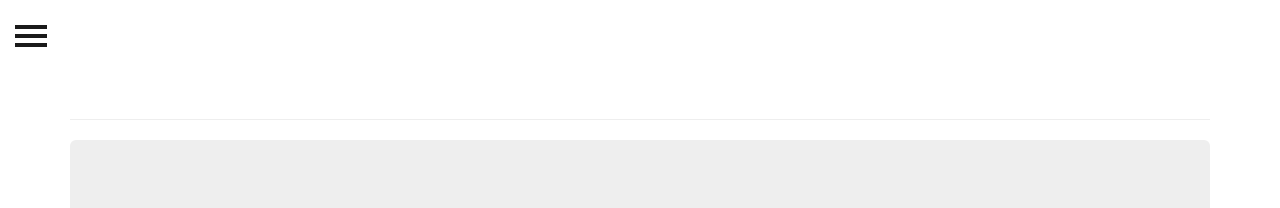
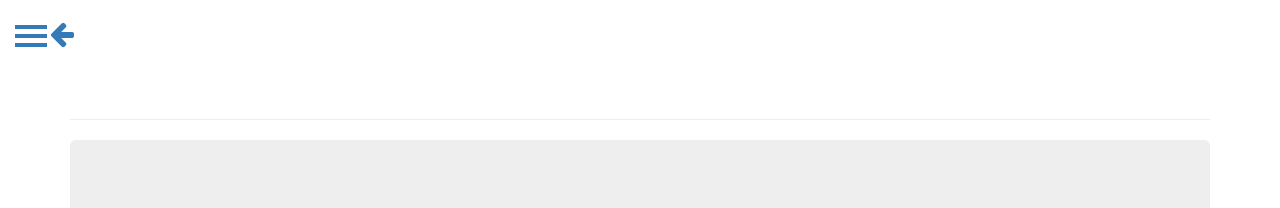
Before and after one commit to wizicer/LearnJapan, a Jekyll site: the page built from index.html, in a window 1280 px wide. Shown: the top 208 px of the page. Built offline with Jekyll 4.4.1, drawn with Linux system fonts in a browser that asks for light colours.

Commit message:
add back button, and made hamburger button primary color

```diff
--- a/_layouts/default.html
+++ b/_layouts/default.html
@@ -13,10 +13,11 @@
             <!-- Page Content -->
             <div id="page-content-wrapper">
                 <button type="button" class="hamburger is-closed" data-toggle="offcanvas">
-                    <span class="hamb-top"></span>
-                            <span class="hamb-middle"></span>
-                                    <span class="hamb-bottom"></span>
+                    <span class="hamb-top bg-primary"></span>
+                    <span class="hamb-middle bg-primary"></span>
+                    <span class="hamb-bottom bg-primary"></span>
                 </button>
+                <a id="goback" href="javascript: history.go(-1)"><i class="fa fa-arrow-left fa-2x"></i></a>
                 <div class="container">
                     {{ content }}
                     <hr />
--- a/assets/css/main.css
+++ b/assets/css/main.css
@@ -200,11 +200,6 @@ html {
   height: 4px;
   width: 100%;
 }
-.hamburger.is-closed .hamb-top,
-.hamburger.is-closed .hamb-middle,
-.hamburger.is-closed .hamb-bottom {
-  background-color: #1a1a1a;
-}
 .hamburger.is-closed .hamb-top {
   top: 5px;
   -webkit-transition: all 0.35s ease-in-out;
@@ -224,11 +219,6 @@ html {
 .hamburger.is-closed:hover .hamb-bottom {
   bottom: 0;
   -webkit-transition: all 0.35s ease-in-out;
-}
-.hamburger.is-open .hamb-top,
-.hamburger.is-open .hamb-middle,
-.hamburger.is-open .hamb-bottom {
-  background-color: #1a1a1a;
 }
 .hamburger.is-open .hamb-top,
 .hamburger.is-open .hamb-bottom {
@@ -276,6 +266,17 @@ html {
   background-color: rgba(250,250,250,0.8);
   z-index: 1;
 }
+#goback {
+  position: fixed;
+  top: 20px;
+  z-index: 999;
+  display: block;
+  width: 32px;
+  height: 32px;
+  margin-left: 50px;
+  background: transparent;
+  border: none;
+}
 .japan,
 .japan a,
 :lang(jp) {
```
Also changed, not shown: src/styl/_sidebar.styl (+15 -4 lines).
